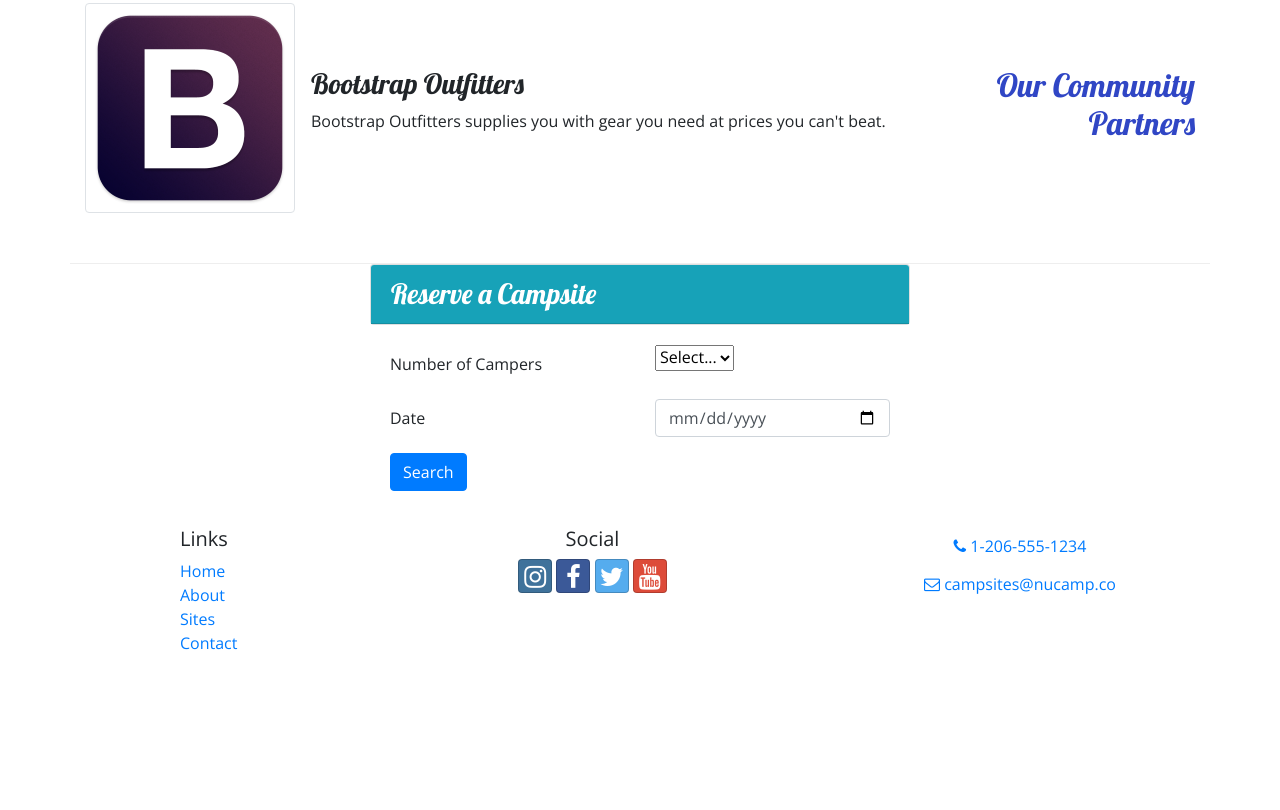
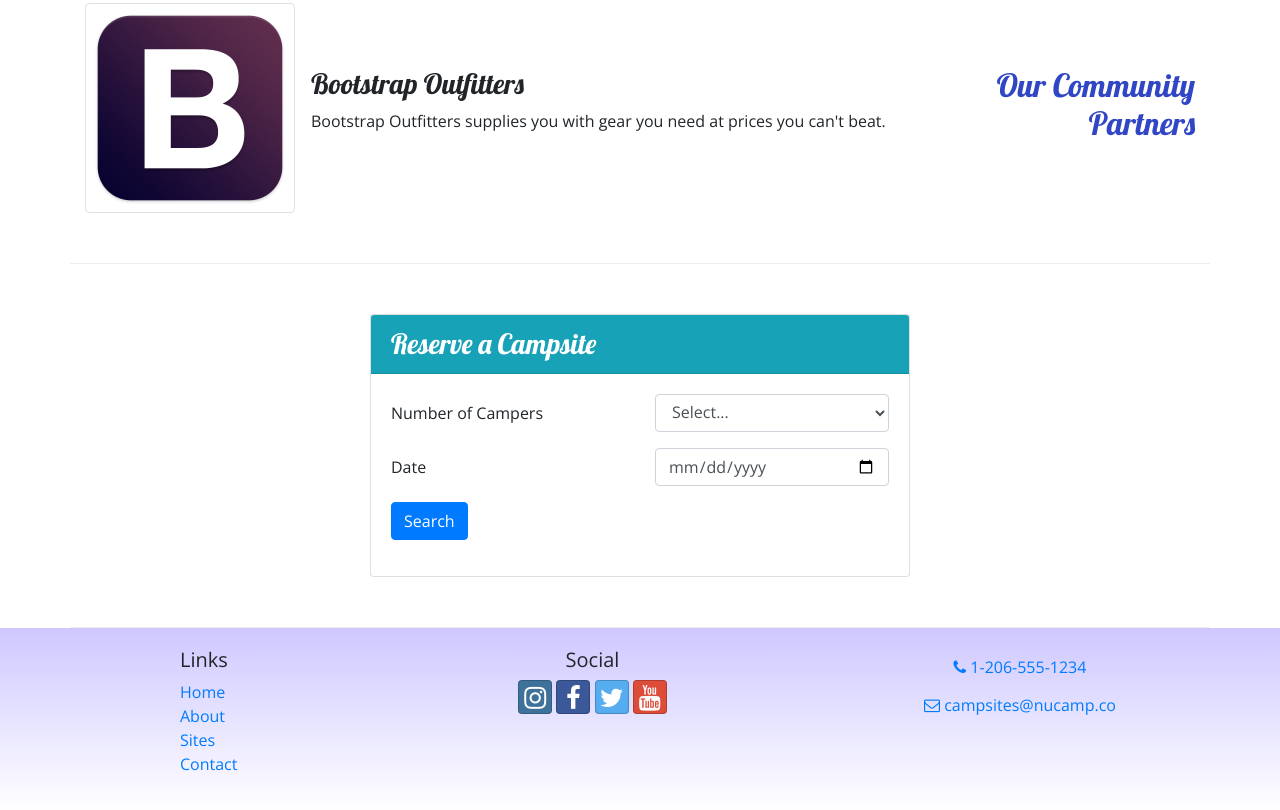
Before and after one commit to Developer-AaronB/Nucamp-Bootstrap, a website: page index.html in a window 1280 px wide. Shown: the part 889-1699 px from the top of the page. Before the commit the page ends 1560 px from the top, so only its background shows below. Drawn offline with nearby package versions, Linux system fonts and the light colour scheme.

Commit message:
New changes from mentor

```diff
--- a/index.html
+++ b/index.html
@@ -113,17 +113,16 @@
             </div>
         </div>
 
-        <div class="row row content">
+        <div class="row row-content">
             <div class="col-sm-6 mx-auto">
                 <div class="card">
                     <h3 class="card-header bg-info text-white">Reserve a Campsite</h3>
-                </div>
                     <div class="card-body">
                         <form id="reserveForm">
                             <div class="form-group row">
                                 <label for="numCampers" class="col-sm-6 col-form-label">Number of Campers</label>
                                 <div class="col">
-                                <select name="numCampers" id="numCampers">
+                                    <select class="form-control" name="numCampers" id="numCampers">
                                         <option selected>Select...</option>
                                         <option value="1">1</option>
                                         <option value="2">2</option>
@@ -147,12 +146,12 @@
                             </div>
                         </form>
                     </div>
-
+                </div>
             </div>
         </div>
     </div>
 
-    <footer class="site-header">
+    <footer class="site-footer">
         <div class="container">
             <div class="row">
                 <div class="col-4 col-sm-2 offset-1">
```
Also changed, not shown: aboutus.html (+2 -2 lines), contactus.html (+1 -1 lines). Lines whose indentation alone changed are shown as unchanged.
